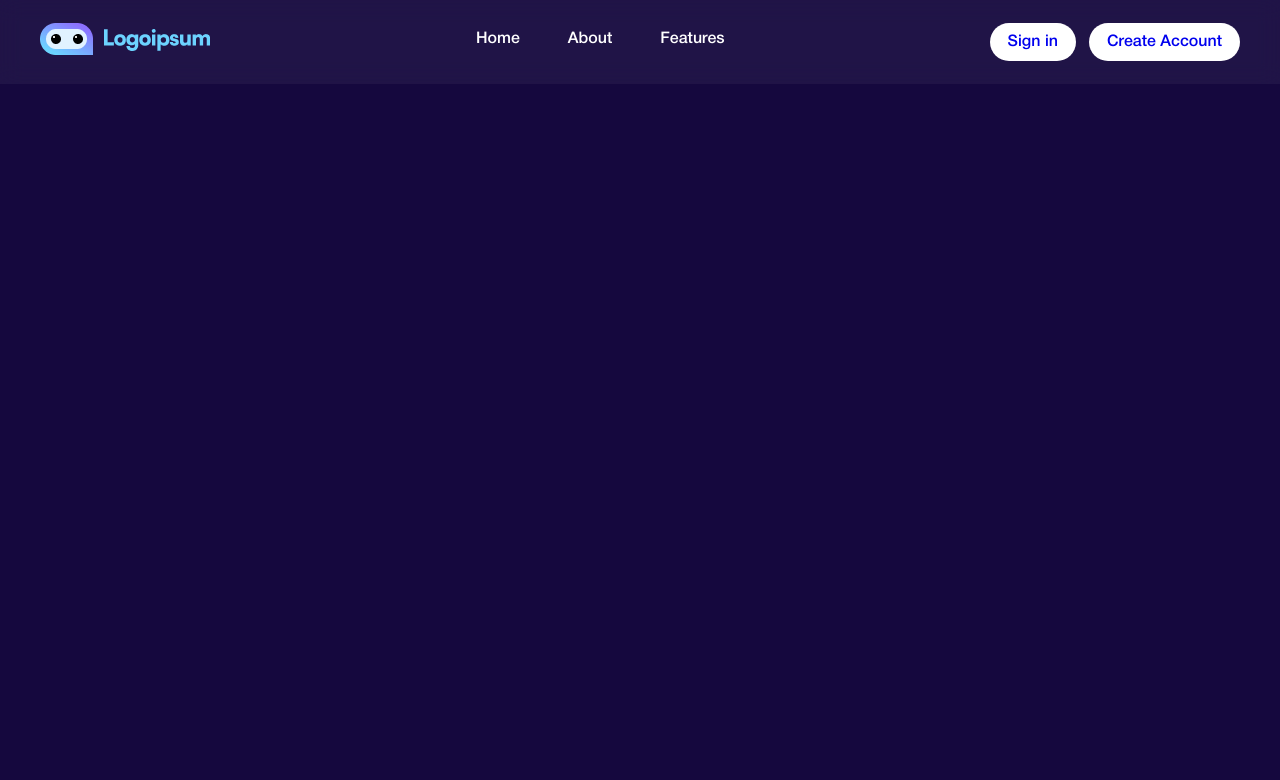
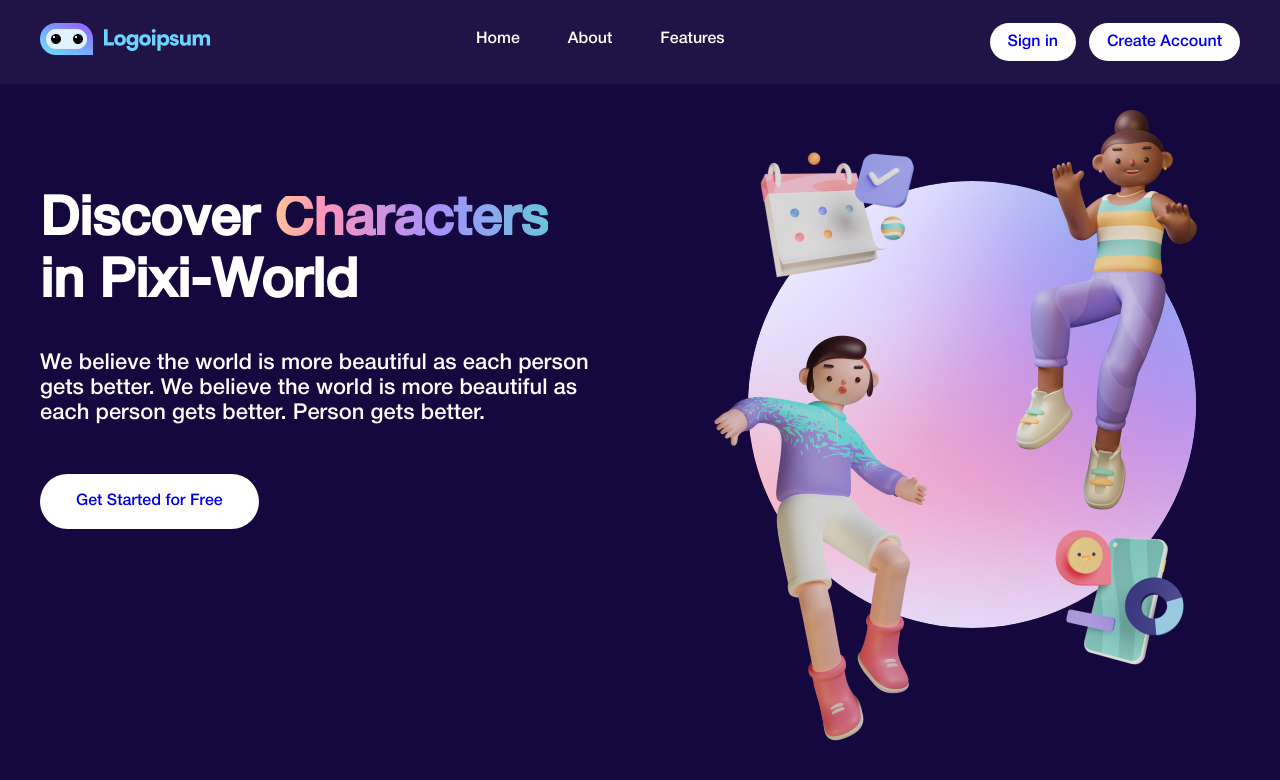
Before and after one commit to mukhriddin-dev/LOGOIPSUM, a plain HTML site: page index.html in a window 1280 px wide. Drawn offline with Linux system fonts and the light colour scheme.

Commit message:
added intro section

```diff
--- a/index.html
+++ b/index.html
@@ -8,15 +8,11 @@
     <title>LOGOIPSUM</title>
   </head>
   <body>
-
-
     <header>
       <div class="container">
-
         <nav class="nav">
-
           <a href="" class="nav__logo">
-            <img src="./public/logo.png" alt="site logo">
+            <img src="./public/logo.png" alt="site logo" />
           </a>
 
           <ul class="nav__list">
@@ -27,13 +23,43 @@
 
           <ul class="nav__btn">
             <button class="nav__btn--item"><a href="#">Sign in</a></button>
-            <button class="nav__btn--item"><a href="#">Create Account</a></button>
+            <button class="nav__btn--item">
+              <a href="#">Create Account</a>
+            </button>
           </ul>
-
         </nav>
       </div>
     </header>
 
+    <main>
+
+      <section id="intro">
+        <div class="container">
+          <div class="wrapper">
+            <div class="wrapper__left">
+              <h1>Discover <span class="text-gradient-primary">Characters</span> in Pixi-World</h1>
+              <p>
+                We believe the world is more beautiful as each person gets
+                better. We believe the world is more beautiful as each person
+                gets better. Person gets better.
+              </p>
+              <button>
+               <a href="#">
+                Get Started for Free
+               </a>
+              </button>
+            </div>
+            <div class="wrapper__right">
+                <img src="./assets/images/calendar.png" alt="site image">
+                <img src="./assets/images/badrun.png" alt="site image">
+                <img src="./assets/images/marni.png" alt="site image">
+                <img src="./assets/images/character.png" alt="site image">
+            </div>
+          </div>
+        </div>
+      </section>
+
+    </main>
 
   </body>
 </html>
--- a/scss/components/_buttons.scss
+++ /dev/null
@@ -1,3 +0,0 @@
-.btn{
-
-}
--- a/scss/sections/_intro.scss
+++ b/scss/sections/_intro.scss
@@ -0,0 +1,65 @@
+#intro {
+  padding-top: 154px;
+
+  .wrapper {
+    display: flex;
+    gap: 100px;
+    align-items: start;
+
+    &__left {
+      max-width: 563px;
+
+
+      h1 {
+        font-size: 54px;
+        color: #fff;
+      }
+
+      p {
+        font-size: 22px;
+        color: #fff;
+        margin-bottom: 48px;
+      }
+
+      button {
+        @extend %btnPrimary;
+        padding: 18px 36px;
+      }
+    }
+
+    &__right {
+      flex-grow: 2;
+
+      position: relative;
+      background-image: url("../../assets/images/cicle.svg");
+      width: 500px;
+      height: 500px;
+      background-repeat: no-repeat;
+      background-position: center;
+
+      img {
+        position: absolute;
+
+        &:nth-child(1) {
+          top: -40px;
+          left: 44px;
+        }
+
+        &:nth-child(2) {
+          bottom: -100px;
+          left: -76px;
+        }
+
+        &:nth-child(3) {
+          top: -55px;
+          right: 40px;
+        }
+
+        &:nth-child(4) {
+          bottom: -20px;
+          right: 40px;
+        }
+      }
+    }
+  }
+}
```
Also changed, not shown: css/main.css, css/main.min.css, 2 other files.
